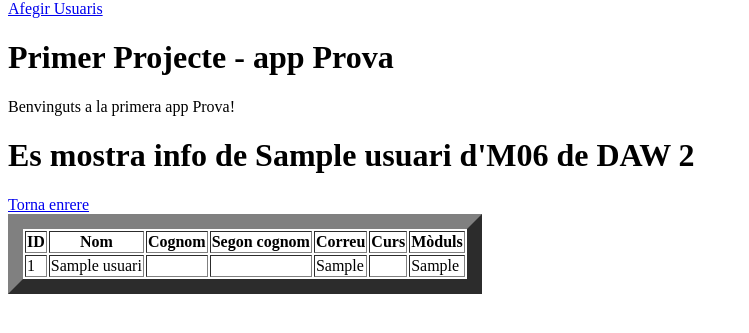
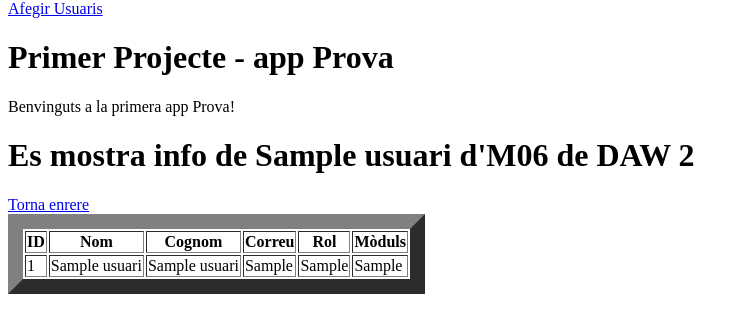
Before and after one commit to JoelGhanemITICBCN/M07_UF4, a Django app: page /centre/students/student/1/ in a window 1280 px wide. Shown: the part 80-413 px from the top of the page, without its empty margins (0-749 px from the left). Run offline with Django 4.2, Linux system fonts and the light colour scheme; tables that the repository leaves empty hold one stand-in row (values such as "Sample post").

Commit message:
Ultims retoques

```diff
--- a/TIC_BCN_JJGG/centre/templates/professors.html
+++ b/TIC_BCN_JJGG/centre/templates/professors.html
@@ -8,7 +8,6 @@
         <tr>
             <th>Nom</th>
             <th>Cognom</th>
-            <th>Segon cognom</th>
             <th>Correu</th>
             <th>+INFO</th>
         </tr>
@@ -16,8 +15,7 @@
         {% for profe in profes %}
             <tr>
                 <td>{{ profe.nom }}</td>
-                <td>{{ profe.cognom1 }}</td>
-                <td>{{ profe.cognom2 }}</td>
+                <td>{{ profe.cognom }}</td>
                 <td>{{ profe.correu }}</td>
                 <td><a href="{% url 'teacher' profe.id%}">+ INFO</a></td>
             </tr>
--- a/TIC_BCN_JJGG/centre/templates/user.html
+++ b/TIC_BCN_JJGG/centre/templates/user.html
@@ -10,19 +10,17 @@
             <th>ID</th>
             <th>Nom</th>
             <th>Cognom</th>
-            <th>Segon cognom</th>
             <th>Correu</th>
-            <th>Curs</th>
+            <th>Rol</th>
             <th>Mòduls</th>
         </tr>
 
             <tr>
                 <td>{{ s.id }}</td>
                 <td>{{ s.nom }}</td>
-                <td>{{ s.cognom1 }}</td>
-                <td>{{ s.cognom2 }}</td>
+                <td>{{ s.cognom }}</td>
                 <td>{{ s.correu }}</td>
-                <td>{{ s.curs }}</td>
+                <td>{{ s.rol }}</td>
                 <td>{{ s.moduls }}</td>
             </tr>
                 <a href="{% url 'users' %}">  Torna enrere </td>
--- a/TIC_BCN_JJGG/centre/templates/users.html
+++ b/TIC_BCN_JJGG/centre/templates/users.html
@@ -5,16 +5,16 @@
         <tr>
             <th>Nom</th>
             <th>Cognom</th>
-            <th>Segon cognom</th>
             <th>Correu</th>
             <th>INFO</th>
+            <th>EDIT</th>
+            <th>DELETE</th>
         </tr>
 
         {% for usr in estudiants %}
             <tr>
                 <td>{{ usr.nom }}</td>
-                <td>{{ usr.cognom1 }}</td>
-                <td>{{ usr.cognom2 }}</td>
+                <td>{{ usr.cognom }}</td>
                 <td>{{ usr.correu }}</td>
                 <td><a href="{% url 'user' usr.id%}"> + INFO </td>
                 <td><a href="{% url 'update_user' usr.id%}"> + EDIT </td>
```
Also changed, not shown: TIC_BCN_JJGG/centre/templates/professor.html (+2 -6 lines), README.md, fotos/P4/create.png (added), fotos/P4/delete.png (added), fotos/P4/update.png (added).
